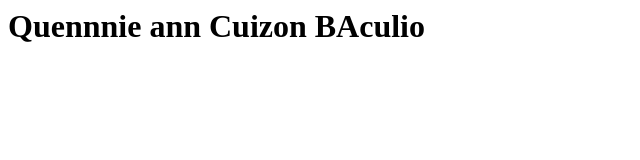
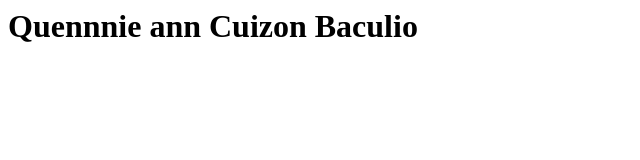
Before and after one commit to quennieanncuizon/quennieanncuizon.github.io, a plain HTML site: page index.html in a window 1280 px wide. Shown: the full height of the page, 0-640 px from the left. Drawn offline with Linux system fonts and the light colour scheme.

Commit message:
Update index.html

```diff
--- a/index.html
+++ b/index.html
@@ -1,3 +1 @@
-<h1> Quennnie ann Cuizon BAculio
-
-</h1>
+<h1> Quennnie ann Cuizon Baculio</h1>
```
